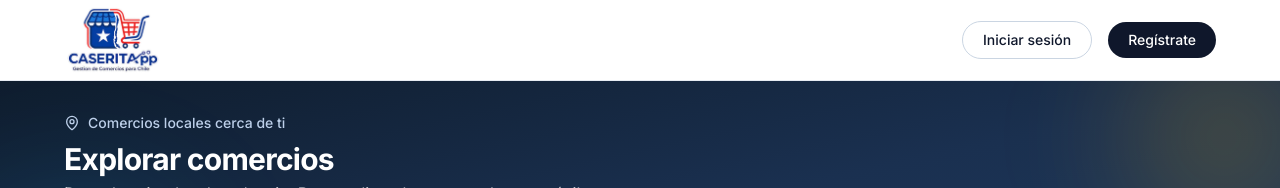
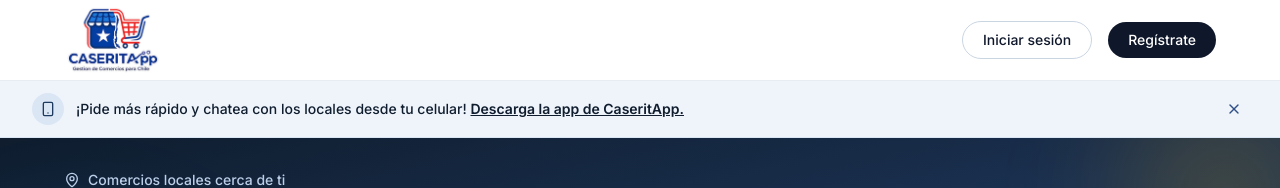
Before and after one commit to ROV77/Project_GPS2026, a React (Vite) app in the folder apps/web/: page /explorar in a window 1280 px wide. Shown: the top 188 px of the page. Built offline with nearby package versions, Linux system fonts and the light colour scheme; no server answers.

Commit message:
feat: adjust explore page layout and add promo banner

```diff
--- a/apps/web/src/features/explore/components/DownloadAppPanel.tsx
+++ b/apps/web/src/features/explore/components/DownloadAppPanel.tsx
@@ -32,44 +32,39 @@ export function DownloadAppPanel({
   subtitle = 'Catálogo, carrito y WhatsApp — todo en la app.',
 }: DownloadAppPanelProps) {
   return (
-    <aside
-      className={cn(
-        'w-full shrink-0 xl:w-[300px] xl:sticky xl:top-24 xl:self-start',
-        className,
-      )}
-    >
-      <div className="relative overflow-hidden rounded-2xl bg-gradient-to-br from-brand-900 via-brand-800 to-slate-950 px-5 py-5 shadow-xl ring-1 ring-white/10">
+    <div className={cn('w-full', className)}>
+      <div className="relative overflow-hidden rounded-3xl bg-gradient-to-br from-brand-900 via-brand-800 to-slate-950 px-8 py-10 shadow-xl sm:px-12 md:flex md:items-center md:justify-between md:py-12">
         <div
-          className="pointer-events-none absolute -right-12 -top-12 size-40 rounded-full bg-amber-400/20 blur-2xl"
+          className="pointer-events-none absolute -right-12 -top-12 size-64 rounded-full bg-amber-400/20 blur-3xl"
           aria-hidden
         />
 
-        <div className="relative space-y-4">
-          <span className="inline-flex items-center gap-1.5 rounded-full bg-amber-400/15 px-2.5 py-1 text-[11px] font-semibold text-amber-300 ring-1 ring-amber-400/30">
-            <Sparkles className="size-3" />
+        <div className="relative z-10 space-y-5 md:max-w-md">
+          <span className="inline-flex items-center gap-1.5 rounded-full bg-amber-400/15 px-3 py-1.5 text-xs font-semibold text-amber-300 ring-1 ring-amber-400/30">
+            <Sparkles className="size-3.5" />
             Próximamente
           </span>
 
           <div>
-            <h2 className="text-xl font-bold leading-snug text-white">{title}</h2>
-            <p className="mt-2 text-[13px] leading-relaxed text-white/70">{subtitle}</p>
+            <h2 className="text-2xl font-bold leading-snug text-white sm:text-3xl">{title}</h2>
+            <p className="mt-2 text-sm leading-relaxed text-white/70 sm:text-base">{subtitle}</p>
           </div>
 
-          <div className="grid grid-cols-2 gap-2 px-1">
-            <AppStoreBadgeButton />
-            <GooglePlayBadgeButton />
+          <div className="flex flex-wrap gap-3">
+            <div className="w-32"><AppStoreBadgeButton /></div>
+            <div className="w-32"><GooglePlayBadgeButton /></div>
           </div>
+        </div>
 
-          {/* Mockup inferior — recortado como en el diseño de referencia */}
-          <div className="relative -mx-5 -mb-5 mt-2 h-[210px] overflow-hidden">
-            <div className="absolute bottom-0 left-1/2 -translate-x-1/2 origin-bottom scale-[0.62]">
-              <MobilePhoneFrame screenHeight={380} className="w-[240px] drop-shadow-2xl">
-                <StoreAppPreviewContent data={preview} />
-              </MobilePhoneFrame>
-            </div>
+        {/* Mockup inferior/derecho */}
+        <div className="relative -mx-8 -mb-10 mt-8 h-[220px] overflow-hidden md:mx-0 md:-my-12 md:mt-0 md:h-[320px] md:w-[320px] md:shrink-0">
+          <div className="absolute bottom-0 left-1/2 origin-bottom -translate-x-1/2 scale-[0.65] md:bottom-auto md:left-auto md:right-8 md:top-1/2 md:origin-right md:-translate-y-1/2 md:translate-x-0 md:scale-[0.8]">
+            <MobilePhoneFrame screenHeight={380} className="w-[240px] drop-shadow-2xl">
+              <StoreAppPreviewContent data={preview} />
+            </MobilePhoneFrame>
           </div>
         </div>
       </div>
-    </aside>
+    </div>
   );
 }
--- a/apps/web/src/features/explore/pages/ExplorePage.tsx
+++ b/apps/web/src/features/explore/pages/ExplorePage.tsx
@@ -1,6 +1,6 @@
-import { useMemo, useState } from 'react';
+import { useMemo, useState, useEffect } from 'react';
 import { useSearchParams } from 'react-router-dom';
-import { Loader2, MapPin, Store } from 'lucide-react';
+import { Loader2, MapPin, Store, Smartphone, X } from 'lucide-react';
 import { LandingHeader } from '@/features/landing/components/LandingHeader';
 import { ExploreSearchBar } from '../components/ExploreSearchBar';
 import { ExploreCategoryChips } from '../components/ExploreCategoryChips';
@@ -42,6 +42,15 @@ export function ExplorePage() {
   const [regionId, setRegionId] = useState<string | null>(urlRegionId);
   const [communeId, setCommuneId] = useState<string | null>(urlCommuneId);
   const [categoryId, setCategoryId] = useState<string | null>(urlCategoryId);
+
+  const [showBanner, setShowBanner] = useState(true);
+
+  useEffect(() => {
+    if (showBanner) {
+      const timer = setTimeout(() => setShowBanner(false), 12000); // Se desvanece en 12 segundos
+      return () => clearTimeout(timer);
+    }
+  }, [showBanner]);
 
   const categories = useCatalogOptions('categories');
 
@@ -96,6 +105,28 @@ export function ExplorePage() {
   return (
     <ExplorePageShell>
       <LandingHeader />
+
+      {showBanner && (
+        <div className="animate-in slide-in-from-top-4 fade-in duration-500 bg-brand-50 border-b border-brand-100 px-4 py-3 sm:px-6 lg:px-8">
+          <div className="mx-auto flex max-w-[1440px] items-center justify-between gap-4">
+            <div className="flex items-center gap-3">
+              <div className="flex size-8 shrink-0 items-center justify-center rounded-full bg-brand-100 text-brand-700">
+                <Smartphone className="size-4" />
+              </div>
+              <p className="text-sm font-medium text-brand-900">
+                ¡Pide más rápido y chatea con los locales desde tu celular! <span className="font-semibold underline cursor-pointer hover:text-brand-700">Descarga la app de CaseritApp.</span>
+              </p>
+            </div>
+            <button
+              onClick={() => setShowBanner(false)}
+              className="shrink-0 rounded-lg p-1.5 text-brand-600 hover:bg-brand-100 transition"
+              aria-label="Cerrar mensaje"
+            >
+              <X className="size-4" />
+            </button>
+          </div>
+        </div>
+      )}
 
         {/* Hero de ancho completo con borde festoneado (scalloped) mediante CSS Mask */}
         <section
@@ -192,7 +223,7 @@ export function ExplorePage() {
               categoryLabel={selectedCategoryLabel}
             />
 
-            <div className="flex flex-col gap-6 xl:flex-row xl:items-start">
+            <div className="flex flex-col gap-12">
               {stores.length === 0 ? (
                 <div className="flex min-h-[200px] flex-1 flex-col items-center justify-center rounded-2xl border border-dashed border-slate-300 bg-white/50 px-6 py-12 text-center">
                   <Store className="mb-3 size-8 text-slate-400" strokeWidth={1.5} />
@@ -202,7 +233,7 @@ export function ExplorePage() {
                   </p>
                 </div>
               ) : (
-                <div className="grid min-w-0 flex-1 grid-cols-[repeat(auto-fill,minmax(220px,1fr))] gap-4">
+                <div className="grid min-w-0 flex-1 grid-cols-1 gap-6 sm:grid-cols-2 lg:grid-cols-3">
                   {stores.map((store) => (
                     <PublicStoreCard
                       key={store.id}
```
